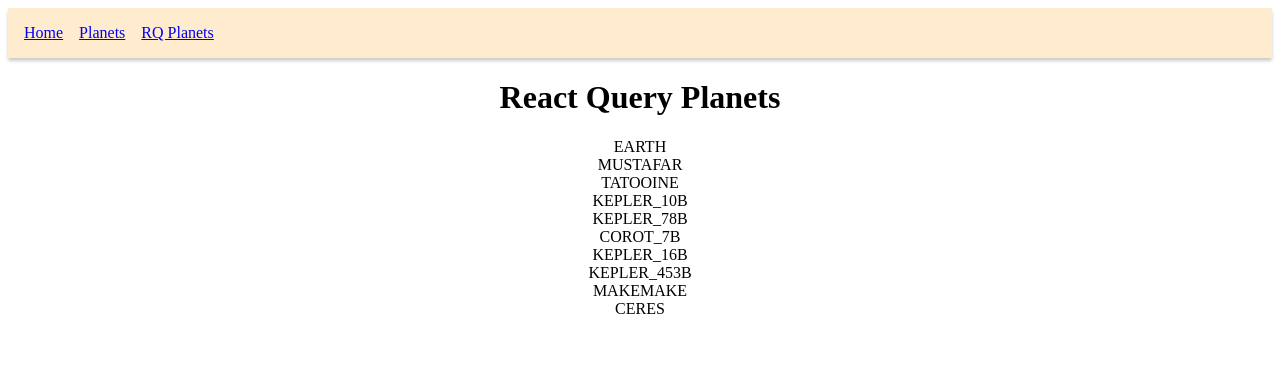
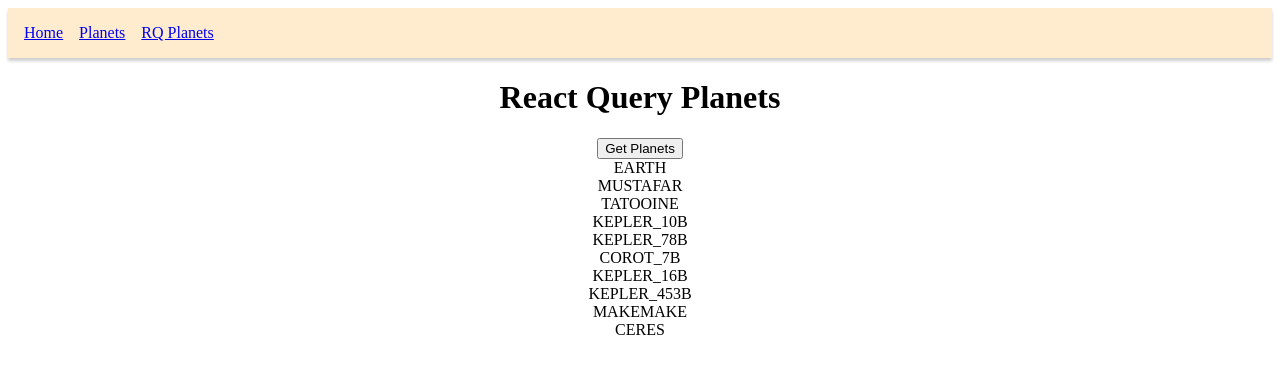
Before and after one commit to ZahariCheyrekov/react-query-learning, a React (Create React App) app: page /rq-planets in a window 1280 px wide. Shown: the top 374 px of the page. Built offline with nearby package versions, Linux system fonts and the light colour scheme; data requests are answered from the project's data file.

Commit message:
Configure callbacks

```diff
--- a/src/components/RQPlanets.js
+++ b/src/components/RQPlanets.js
@@ -6,19 +6,35 @@ const fetchSuperHeroes = () => {
 }
 
 export const RQPlanets = () => {
-    const { isLoading, data: planets, isError, error } = useQuery('planets', fetchSuperHeroes, { cacheTime: 5000 });
+    const onSuccess = (data) => {
+        console.log('Success', data);
+    }
+
+    const onError = (error) => {
+        console.log('Error', error);
+    }
+
+    const { isLoading, data: planets, isError, error, isFetching, refetch } = useQuery(
+        'planets',
+        fetchSuperHeroes,
+        {
+            onSuccess,
+            onError
+        }
+    );
 
     if (isError) {
         return <h2>{error.message}</h2>;
     }
 
-    if (isLoading) {
+    if (isLoading || isFetching) {
         return <h1>Data is Loading...</h1>;
     }
 
     return (
         <>
             <h1>React Query Planets</h1>
+            <button onClick={refetch}>Get Planets</button>
             {planets && planets?.data.map((planet) => {
                 return <div key={planet.id}>{planet.planet}</div>
             })}
```
